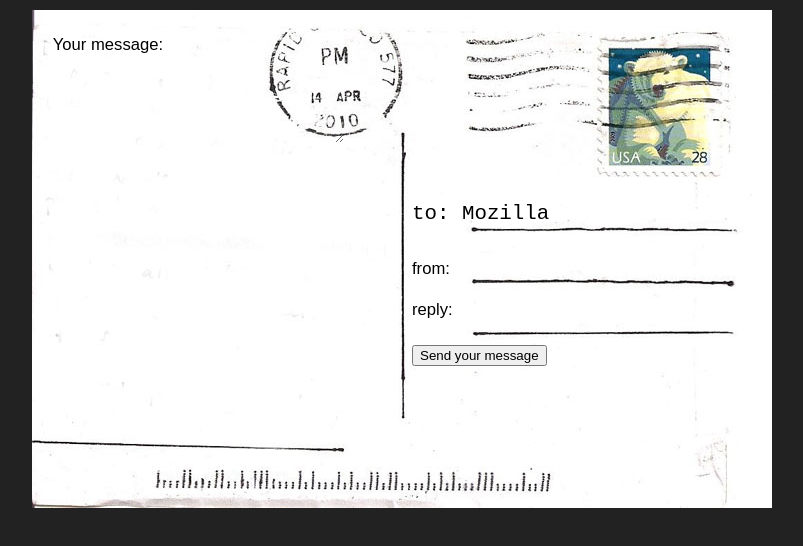
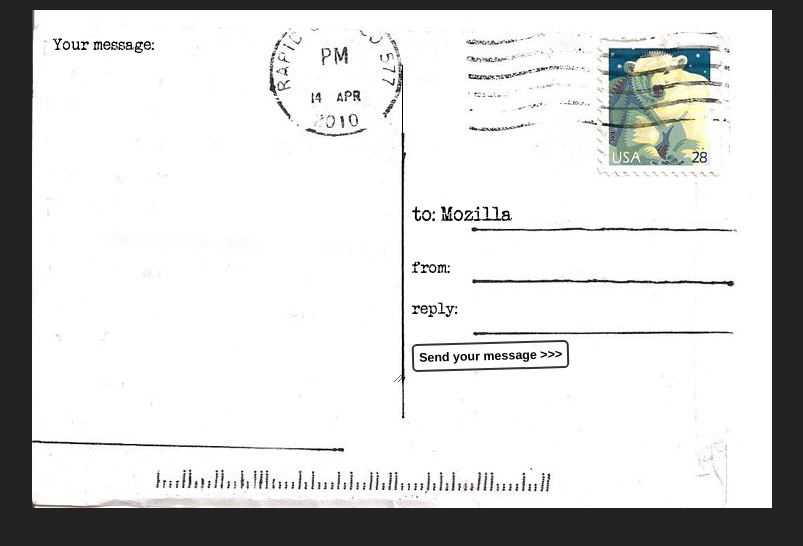
Before and after one commit to vvronskyFX/postcard-demo, a plain HTML site: page postcard.html in a window 1280 px wide. Shown: the whole page, without its empty margins (238-1041 px from the left). Drawn offline with Linux system fonts and the light colour scheme; files whose address does not match are found by name; a web font is replaced by a local one.

Commit message:
final touches

```diff
--- a/postcard.html
+++ b/postcard.html
@@ -4,79 +4,9 @@
     <meta charset="utf-8">
     <meta name="viewport" content="width=device-width">
     <title>Postcard example</title>
-    <style>
-        @font-face {
-          font-family: "handwriting";
-          src: url("fonts/journal-webfont.woff2") format("woff2"), url("fonts/journal-webfont.woff")
-              format("woff");
-          font-weight: normal;
-          font-style: normal;
-        }
-
-        @font-face {
-          font-family: "typewriter";
-          src: url("fonts/momot___-webfont.woff2") format("woff2"), url("fonts/momot___-webfont.woff")
-              format("woff");
-          font-weight: normal;
-          font-style: normal;
-        }
-
-        body {
-          font: 1.3rem sans-serif;
-          padding: 0.5em;
-          margin: 0;
-          background: #222;
-        }
-
-        form {
-          position: relative;
-          width: 740px;
-          height: 498px;
-          margin: 0 auto;
-          padding: 1em;
-          box-sizing: border-box;
-          background: #fff url(background.jpg);
-
-          /* we create our grid */
-          display: grid;
-          grid-gap: 20px;
-          grid-template-columns: repeat(2, 1fr);
-          grid-template-rows: 10em 1em 1em 1em;
-        }
-        h1 {
-            font: 1em "typewriter", monospace;
-            align-self: end;
-          }
-
-          #message {
-            grid-row: 1 / 5;
-          }
-
-          #from,
-          #reply {
-            display: flex;
-          }
-          label {
-            font: 0.8em "typewriter", sans-serif;
-          }
-          input,
-          textarea {
-            font: 1.4em/1.5em "handwriting", cursive, sans-serif;
-            border: none;
-            padding: 0 10px;
-            margin: 0;
-            width: 80%;
-            background: none;
-          }
-          input:focus,
-          textarea:focus {
-            background: rgba(0, 0, 0, 0.1);
-            border-radius: 5px;
-          }
-
-    </style>
+    <!-- Added CSS in another file -->
+    <link rel="stylesheet" href="style.css">
   </head>
-
 <body>
     <form>
         <h1>to: Mozilla</h1>
--- /dev/null
+++ b/style.css
@@ -0,0 +1,101 @@
+@font-face {
+    font-family: "handwriting";
+    src: url("fonts/journal-webfont.woff2") format("woff2"), url("fonts/journal-webfont.woff")
+        format("woff");
+    font-weight: normal;
+    font-style: normal;
+  }
+
+  @font-face {
+    font-family: "typewriter";
+    src: url("fonts/veteran_typewriter-webfont.woff") format("woff2"), url("fonts/veteran_typewriter-webfont.woff")
+        format("woff");
+    font-weight: normal;
+    font-style: normal;
+  }
+
+  body {
+    font: 1.3rem sans-serif;
+    padding: 0.5em;
+    margin: 0;
+    background: #222;
+  }
+
+  form {
+    position: relative;
+    width: 740px;
+    height: 498px;
+    margin: 0 auto;
+    padding: 1em;
+    box-sizing: border-box;
+    background: #fff url(background.jpg);
+
+    /* we create our grid */
+    display: grid;
+    grid-gap: 20px;
+    grid-template-columns: repeat(2, 1fr);
+    grid-template-rows: 10em 1em 1em 1em;
+  }
+  h1 {
+      font: 1em "typewriter", monospace;
+      align-self: end;
+    }
+
+    #message {
+      grid-row: 1 / 5;
+    }
+
+    #from,
+    #reply {
+      display: flex;
+    }
+    label {
+      font: 0.8em "typewriter", sans-serif;
+    }
+    input,
+    textarea {
+      font: 1.4em/1.5em "handwriting", cursive, sans-serif;
+      border: none;
+      padding: 0 10px;
+      margin: 0;
+      width: 80%;
+      background: none;
+    }
+    input:focus,
+    textarea:focus {
+      background: rgba(0, 0, 0, 0.1);
+      border-radius: 5px;
+    }
+    textarea {
+    display: block;
+
+    padding: 10px;
+    margin: 10px 0 0 -10px;
+    width: 100%;
+    height: 90%;
+
+    border-right: 1px solid;
+
+    /* resize  : none; */
+    overflow: auto;
+  }
+  button {
+    padding: 5px;
+    font: bold 0.6em sans-serif;
+    border: 2px solid #333;
+    border-radius: 5px;
+    background: none;
+    cursor: pointer;
+    transform: rotate(-1.5deg);
+  }
+
+  button:after {
+    content: " >>>";
+  }
+
+  button:hover,
+  button:focus {
+    outline: none;
+    background: #000;
+    color: #fff;
+  }
```
